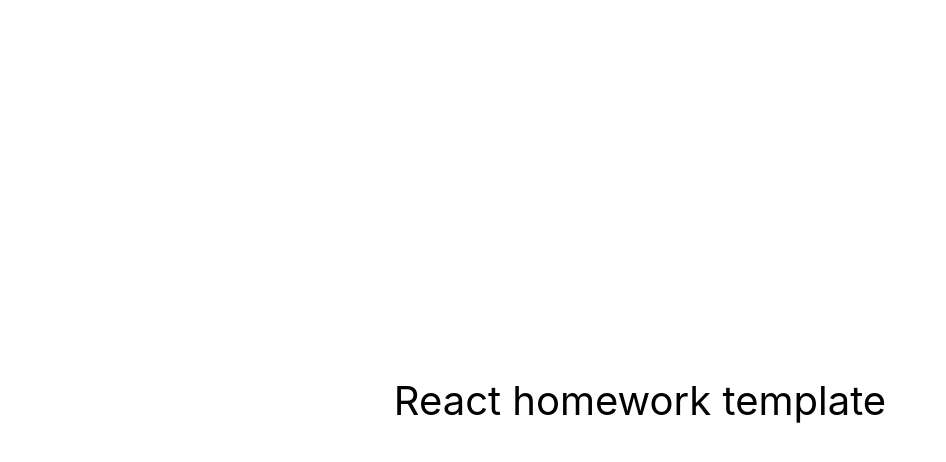
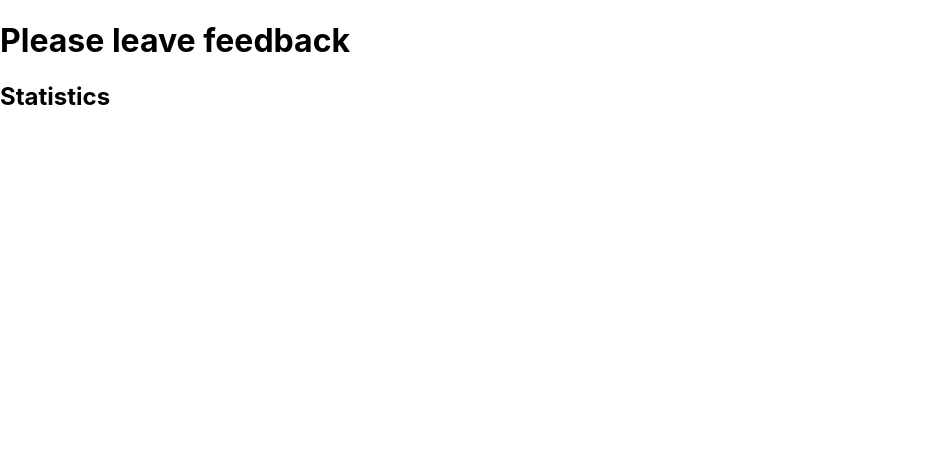
Before and after one commit to Dmytro-Hlushchenko/goit-react-hw-02-feedback, a React (Create React App) app: page / in a window 1280 px wide. Shown: the top 462 px of the page, without its empty margins (0-946 px from the left). Built offline with nearby package versions, Linux system fonts and the light colour scheme.

Commit message:
add-files

```diff
--- a/public/index.html
+++ b/public/index.html
@@ -9,22 +9,7 @@
       name="description"
       content="Web site created using create-react-app"
     />
-    <link rel="apple-touch-icon" href="%PUBLIC_URL%/logo192.png" />
-    <!--
-      manifest.json provides metadata used when your web app is installed on a
-      user's mobile device or desktop. See https://developers.google.com/web/fundamentals/web-app-manifest/
-    -->
-    <link rel="manifest" href="%PUBLIC_URL%/manifest.json" />
-    <!--
-      Notice the use of %PUBLIC_URL% in the tags above.
-      It will be replaced with the URL of the `public` folder during the build.
-      Only files inside the `public` folder can be referenced from the HTML.
-
-      Unlike "/favicon.ico" or "favicon.ico", "%PUBLIC_URL%/favicon.ico" will
-      work correctly both with client-side routing and a non-root public URL.
-      Learn how to configure a non-root public URL by running `npm run build`.
-    -->
-    <title>React App</title>
+   <title>React App Feedback</title>
 
     <!-- Start Single Page Apps for GitHub Pages -->
     <script type="text/javascript">
@@ -60,15 +45,5 @@
   <body>
     <noscript>You need to enable JavaScript to run this app.</noscript>
     <div id="root"></div>
-    <!--
-      This HTML file is a template.
-      If you open it directly in the browser, you will see an empty page.
-
-      You can add webfonts, meta tags, or analytics to this file.
-      The build step will place the bundled scripts into the <body> tag.
-
-      To begin the development, run `npm start` or `yarn start`.
-      To create a production bundle, use `npm run build` or `yarn build`.
-    -->
   </body>
 </html>
--- a/src/components/App.jsx
+++ b/src/components/App.jsx
@@ -1,16 +1,9 @@
 export const App = () => {
   return (
-    <div
-      style={{
-        height: '100vh',
-        display: 'flex',
-        justifyContent: 'center',
-        alignItems: 'center',
-        fontSize: 40,
-        color: '#010101'
-      }}
-    >
-      React homework template
+    <div>
+      <h1>Please leave feedback</h1>
+
+      <h2>Statistics</h2>
     </div>
   );
 };
```
Also changed, not shown: public/logo192.png (deleted), public/logo512.png (deleted), public/manifest.json (deleted), public/robots.txt (deleted), src/components/FeedButtons/FeedButtons.jsx (added), src/components/FeedButtons/FeedButtons.styled.js (added), src/components/FeedButtons/index.js (added), src/components/FeedStatistics/FeedStatistics.jsx (added), src/components/FeedStatistics/FeedStatistics.styled.js (added), src/components/FeedStatistics/index.js (added).
